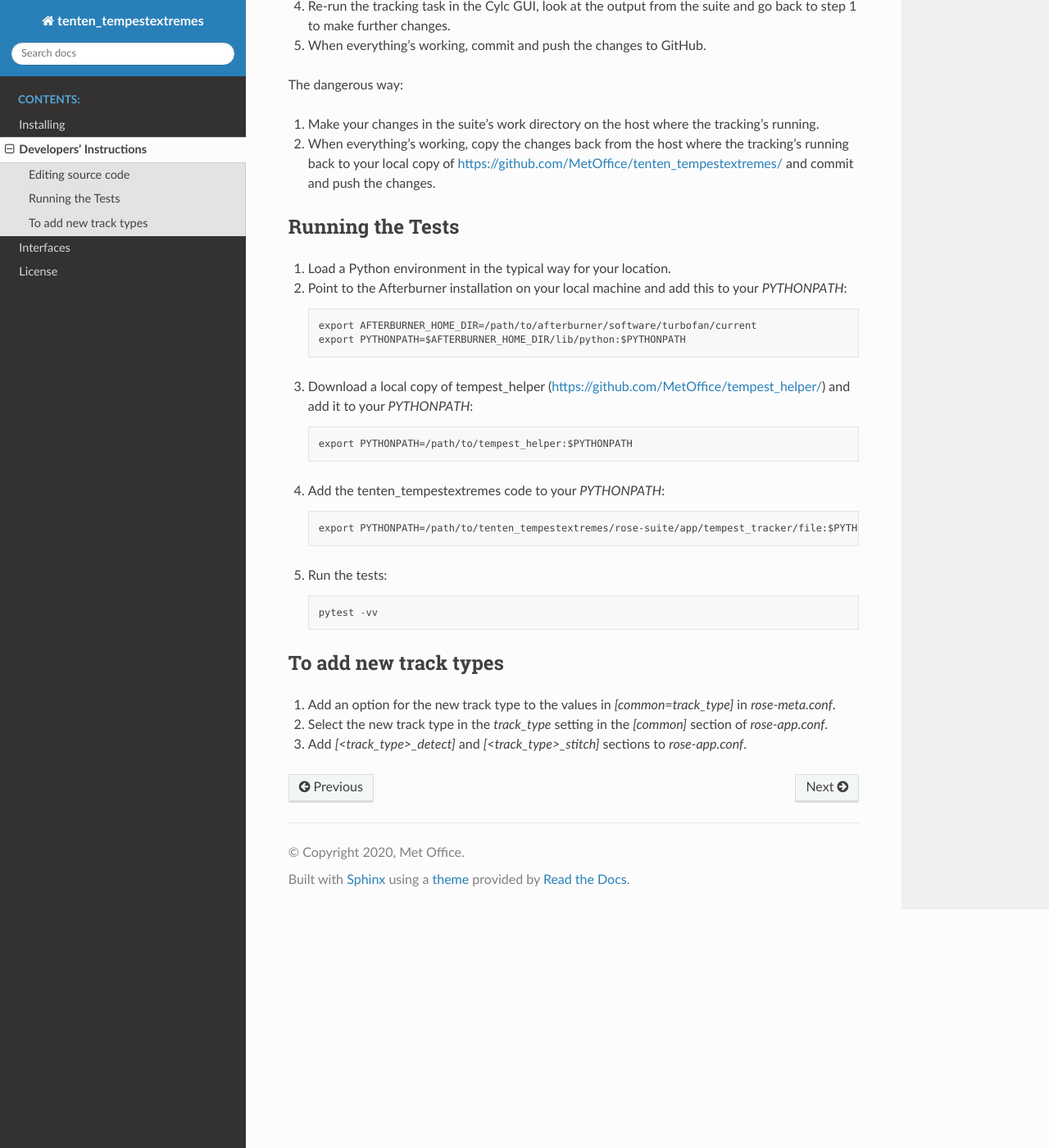
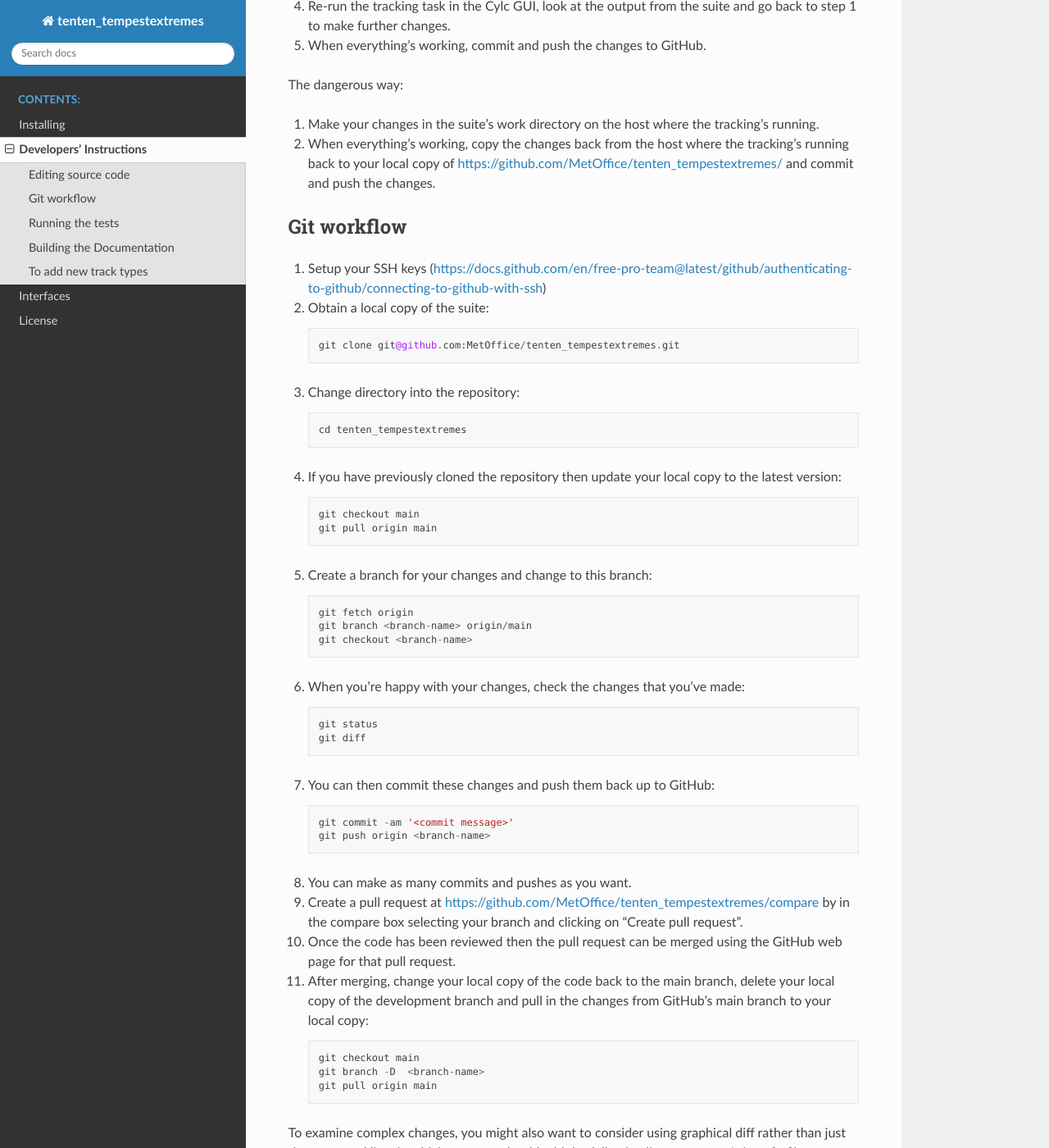
Before and after one commit to MetOffice/inline_model_metrics, a Sphinx documentation site: the page built from docs/source/Developing.rst, in a window 1280 px wide and 1400 px high, scrolled down 617 px. Shown: the whole window at 82% size. Built offline with Sphinx 7.4.7 and the Read the Docs theme 2.0.0, drawn with Linux system fonts in a browser that asks for light colours; some of the changed text lies outside the part shown.

Commit message:
Consistency and documentation

```diff
--- a/docs/source/Developing.rst
+++ b/docs/source/Developing.rst
@@ -32,10 +32,73 @@ The dangerous way:
    running back to your local copy of https://github.com/MetOffice/tenten_tempestextremes/
    and commit and push the changes.
 
-Running the Tests
+Git workflow
+############
+
+#. Setup your SSH keys (https://docs.github.com/en/free-pro-team@latest/github/authenticating-to-github/connecting-to-github-with-ssh)
+#. Obtain a local copy of the suite::
+
+      git clone git@github.com:MetOffice/tenten_tempestextremes.git
+
+#. Change directory into the repository::
+
+      cd tenten_tempestextremes
+
+#. If you have previously cloned the repository then update your local copy to
+   the latest version::
+
+      git checkout main
+      git pull origin main
+
+#. Create a branch for your changes and change to this branch::
+
+      git fetch origin
+      git branch <branch-name> origin/main
+      git checkout <branch-name>
+
+#. When you're happy with your changes, check the changes that you've made::
+
+      git status
+      git diff
+
+#. You can then commit these changes and push them back up to GitHub::
+
+      git commit -am '<commit message>'
+      git push origin <branch-name>
+
+#. You can make as many commits and pushes as you want.
+#. Create a pull request at https://github.com/MetOffice/tenten_tempestextremes/compare
+   by in the compare box selecting your branch and clicking on "Create pull request".
+
+#. Once the code has been reviewed then the pull request can be merged using the
+   GitHub web page for that pull request.
+
+#. After merging, change your local copy of the code back to the main branch, delete
+   your local copy of the development branch and pull in the changes from GitHub's
+   main branch to your local copy::
+
+      git checkout main
+      git branch -D  <branch-name>
+      git pull origin main
+
+To examine complex changes, you might also want to consider using graphical diff
+rather than just the command line, in which case you should add the following lines
+to your `~/.gitconfig` file::
+
+   [diff]
+        tool = tkdiff
+   [difftool]
+        prompt = False
+
+and then, rather than just `git diff`, you can use::
+
+   git difftool
+
+
+Running the tests
 #################
 
-#. Load a Python environment in the typical way for your location.
+#. Load a Python environment in the usual way for your location.
 #. Point to the Afterburner installation on your local machine and add this to your
    `PYTHONPATH`::
 
@@ -55,6 +118,20 @@ Running the Tests
 
       pytest -vv
 
+Building the Documentation
+##########################
+
+In the checked out repository, make sure that your Python environment includes
+Sphinx (standard scientific ones do)::
+
+   export PYTHONPATH=/path/to/tenten_tempestextremes/rose-suite/app/tempest_tracker/file
+   cd docs
+   make clean && make html
+
+The build documentation can then be viewed in your browser (replace Firefox
+with the name of your browser if required)::
+
+   firefox build/html/index.html
 
 To add new track types
 ######################
```
Also changed, not shown: docs/source/Installing.rst (+7 -0 lines), docs/source/Interface.rst (+71 -10 lines), docs/source/images/netcdf_output_options.png (added), docs/source/images/netcdf_output_streams.png (added), docs/source/images/stash_requests.png (added), 1 other file.
